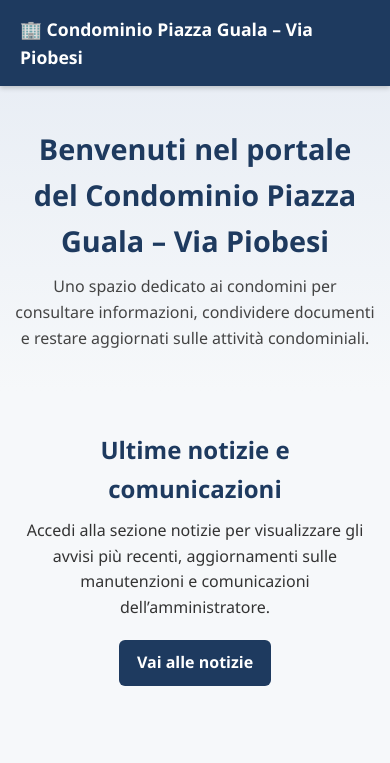
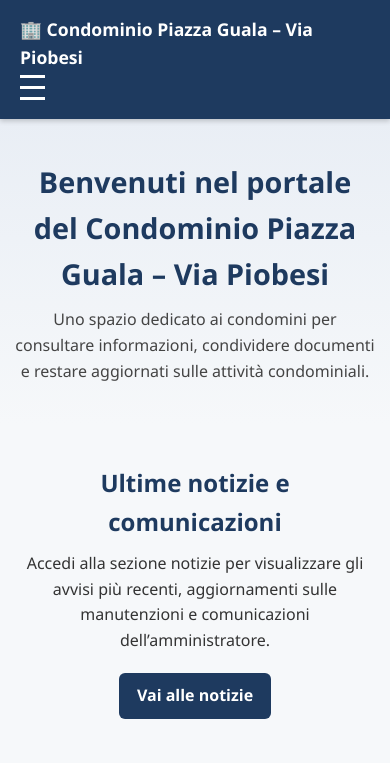
Before and after one commit to ivo23975-art/Condominio-Piazza-Guala-Via-Piobesi, a plain HTML site: page index.html in a window 390 px wide. Shown: the top 763 px of the page. Drawn offline with Linux system fonts and the light colour scheme.

Commit message:
Update index.html
aggiornamento e aggiunte

```diff
--- a/index.html
+++ b/index.html
@@ -11,6 +11,13 @@
   <!-- Navbar -->
   <header>
   <div class="logo">🏢 Condominio Piazza Guala – Via Piobesi</div>
+
+  <div class="hamburger">
+    <div></div>
+    <div></div>
+    <div></div>
+  </div>
+
   <nav id="navbar">
     <ul>
       <li><a href="index.html" class="active">Home</a></li>
```
Lines whose indentation alone changed are shown as unchanged.
